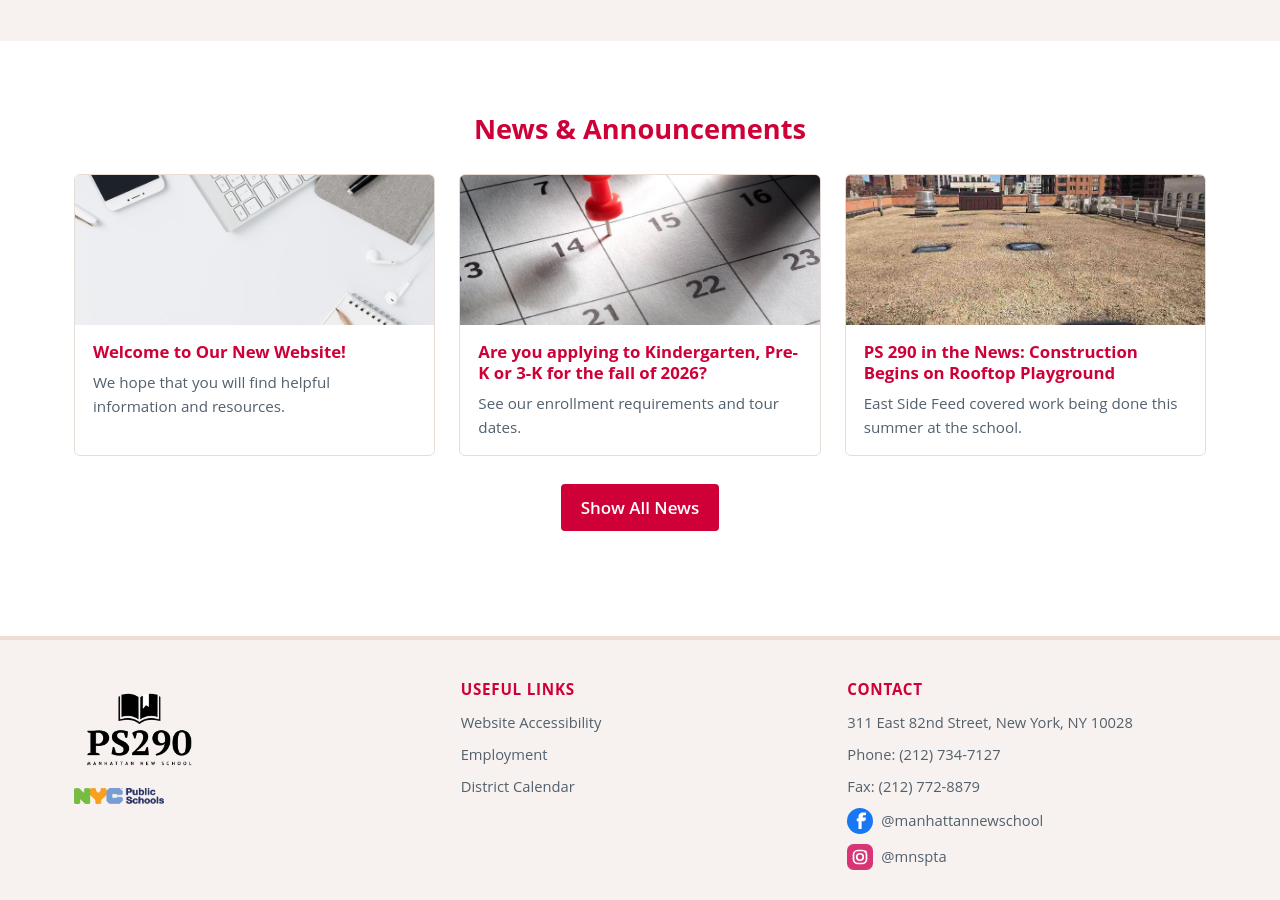
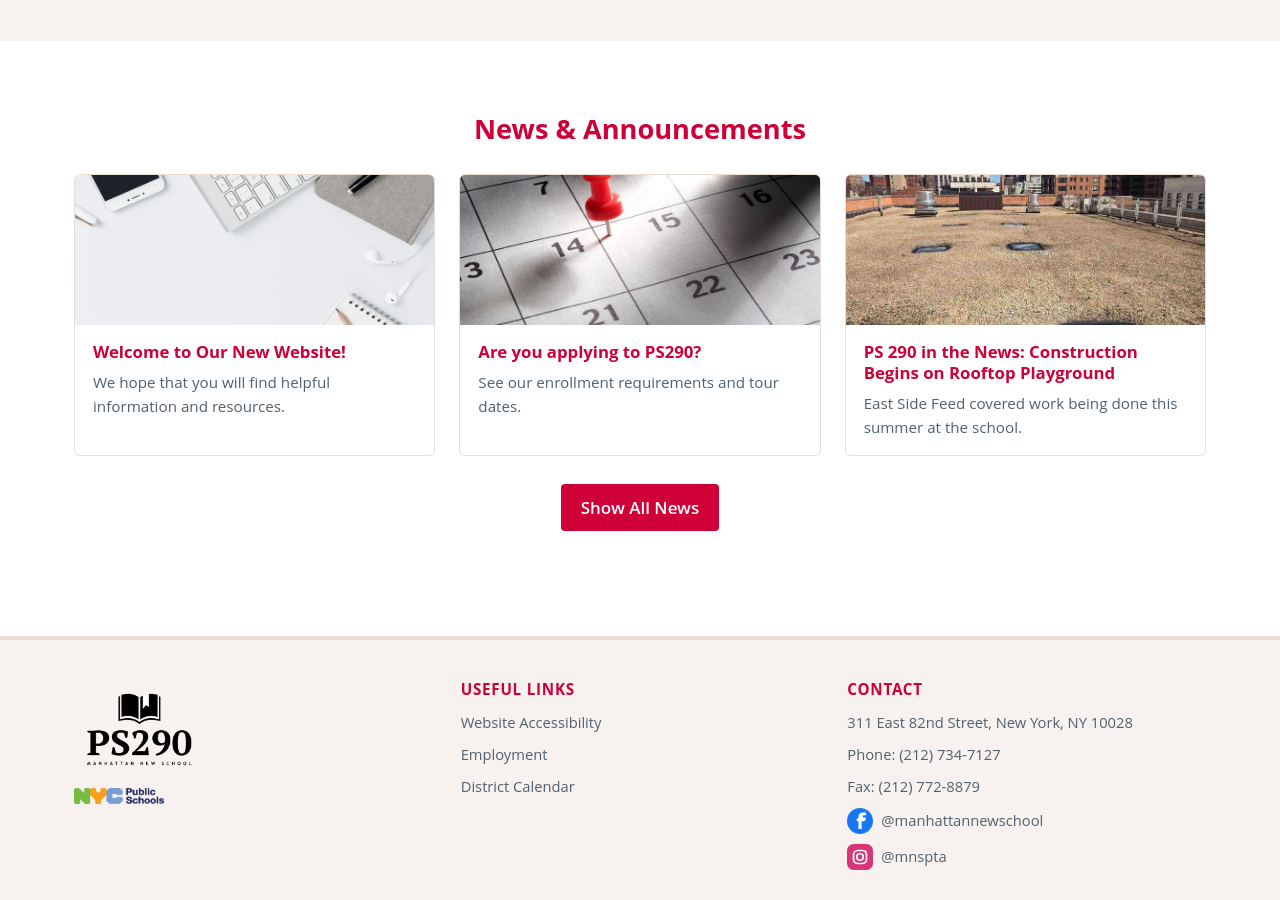
Before and after one commit to jlaurito/ps290-jekyll, a Jekyll site: the page built from index.html, in a window 1280 px wide and 900 px high, scrolled down 1159 px. Built offline with Jekyll 4.4.1, drawn with Linux system fonts in a browser that asks for light colours.

Commit message:
Update enrollment link text for PS290

```diff
--- a/index.html
+++ b/index.html
@@ -62,7 +62,7 @@ description: PS 290 Manhattan New School is located in New York, NY.
       <div class="card">
         <img src="/assets/images/news/enrollment-teaser.jpg" alt="">
         <div class="card__body">
-          <h3><a href="{{ '/about/enrollment/' | relative_url }}">Are you applying to Kindergarten, Pre-K or 3-K for the fall of 2026?</a></h3>
+          <h3><a href="{{ '/about/enrollment/' | relative_url }}">Are you applying to PS290?</a></h3>
           <p>See our enrollment requirements and tour dates.</p>
         </div>
       </div>
```
